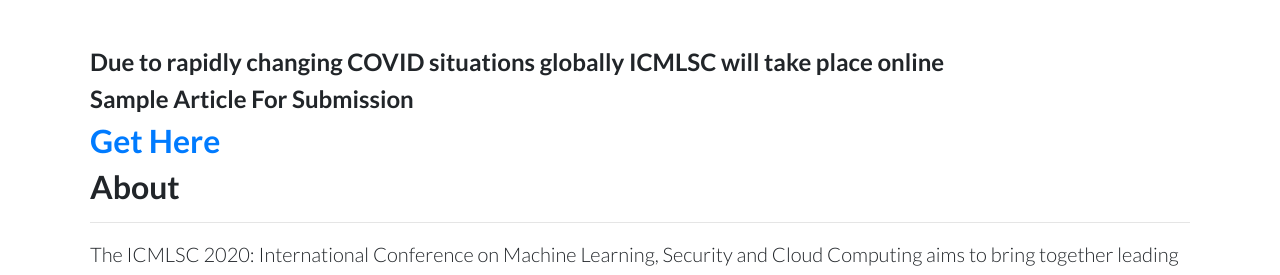
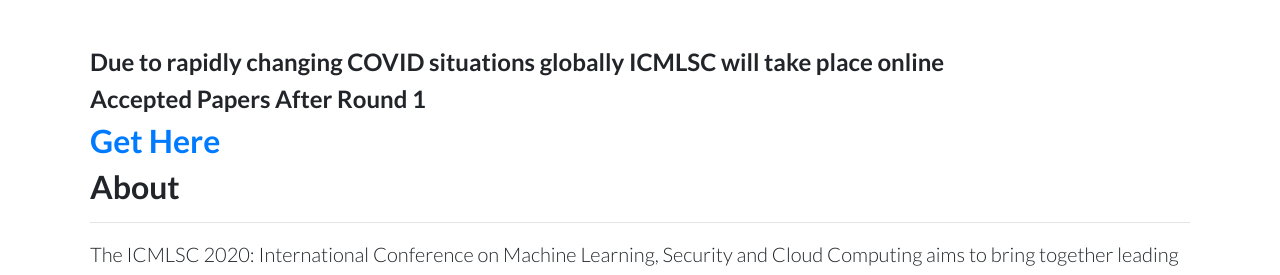
Before and after one commit to ieeevardhaman/icmlsc-website, a Jekyll site: the page built from pages/about.md, in a window 1280 px wide and 900 px high, scrolled down 482 px. Shown: the part 176-451 px from the top of the window. Built offline with Jekyll 4.4.1, drawn with Linux system fonts in a browser that asks for light colours.

Commit message:
Update about.md

```diff
--- a/pages/about.md
+++ b/pages/about.md
@@ -4,7 +4,7 @@
 ---
 #### Due to rapidly changing COVID situations globally ICMLSC will take place online
 
-#### Sample Article For Submission
+#### Accepted Papers After Round 1
 
 [Get Here](doc/accepted papers round -1.pdf)
 ---
```
